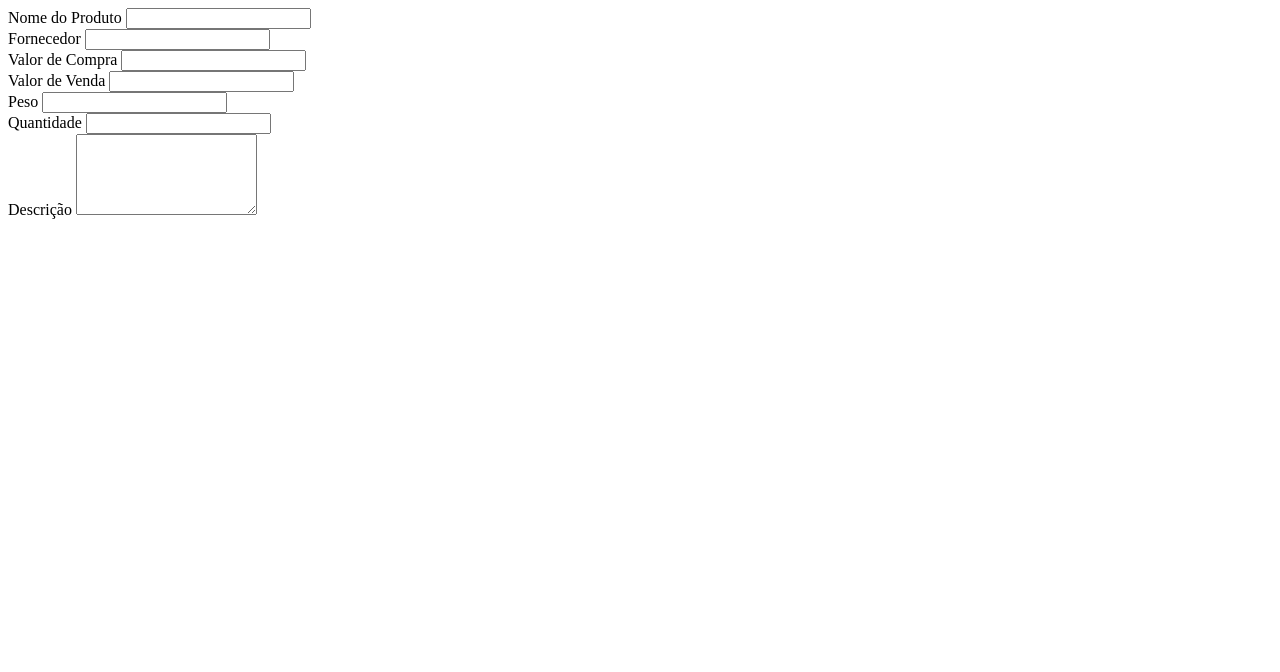
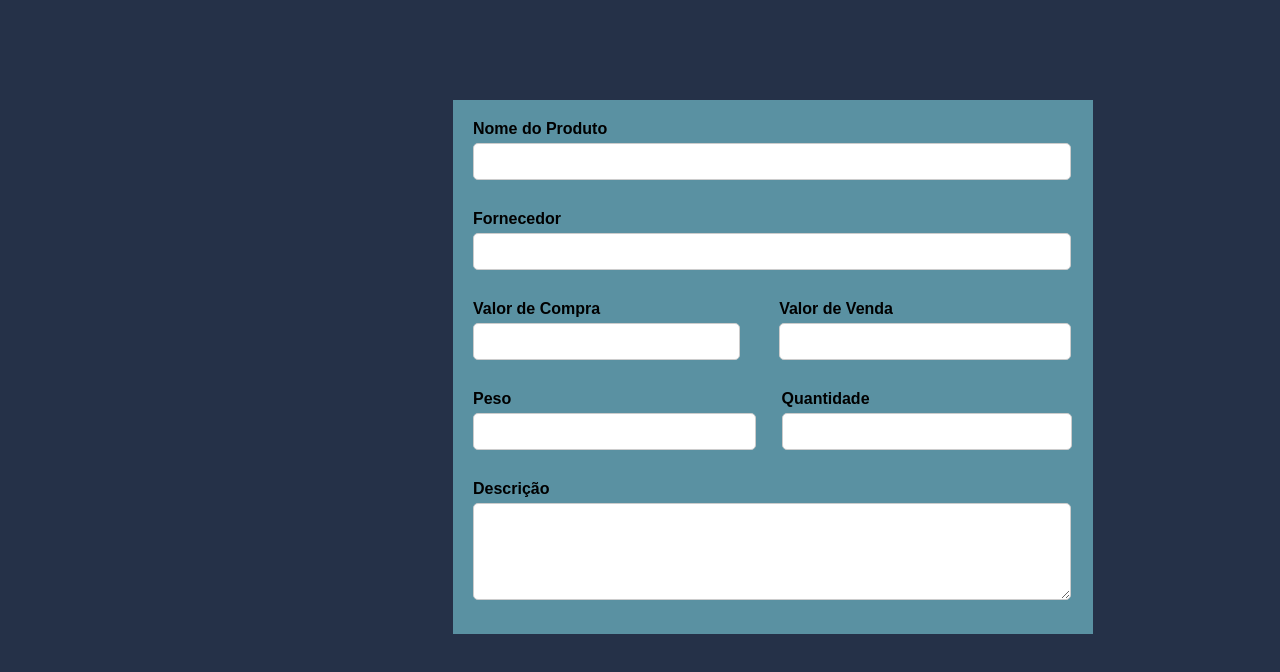
Before and after one commit to WillTms/Atividade-Web-PI, a plain HTML site: page menu_produtos.html in a window 1280 px wide. Drawn offline with Linux system fonts and the light colour scheme.

Commit message:
Update menu_produtos.html

```diff
--- a/menu_produtos.html
+++ b/menu_produtos.html
@@ -3,7 +3,7 @@
 <head>
     <meta charset="UTF-8">
     <title>Formulário de Produto</title>
-    <link rel="stylesheet" type="text/css" href="style.css">
+    <link rel="stylesheet" type="text/css" href="menu_produtos.css">
 </head>
 <body>
     <div class="container">
```
